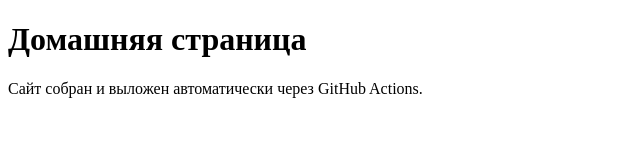
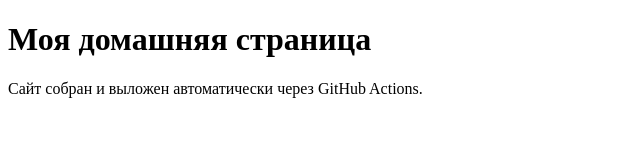
Before and after one commit to renedaumier/devops-lab4, a plain HTML site: page index.html in a window 1280 px wide. Shown: the whole page, without its empty margins (0-640 px from the left). Drawn offline with Linux system fonts and the light colour scheme.

Commit message:
Update index.html

```diff
--- a/index.html
+++ b/index.html
@@ -2,7 +2,7 @@
 <html lang="ru">
 <head><meta charset="utf-8"><title>Lab 4</title></head>
 <body>
-  <h1>Домашняя страница</h1>
+  <h1>Моя домашняя страница</h1>
   <p>Сайт собран и выложен автоматически через GitHub Actions.</p>
 </body>
 </html>
```
